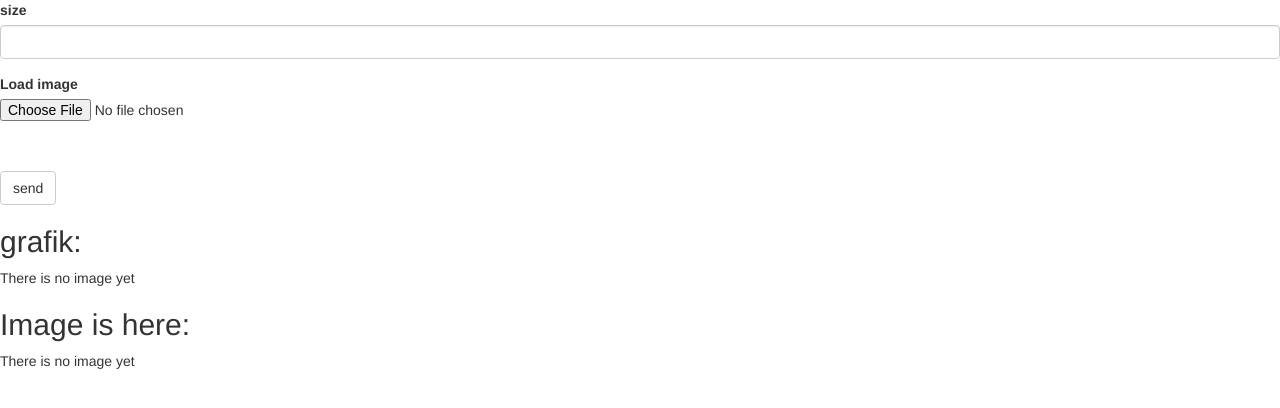
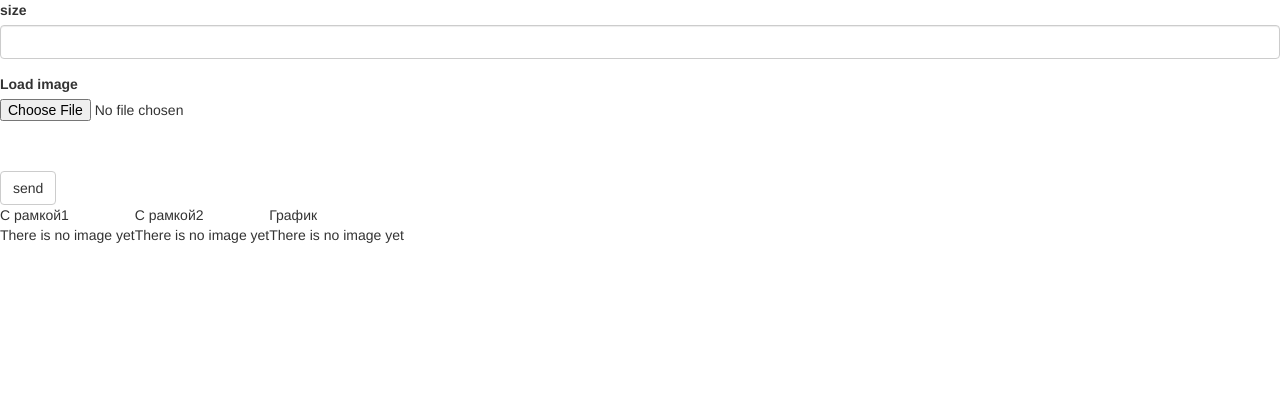
Before and after one commit to 47kaktus47/Lr3_iz, a Flask app: page /net in a window 1280 px wide. Shown: the top 408 px of the page. Run offline with Flask 2, Linux system fonts and the light colour scheme; some libraries are stand-ins or nearby versions.

Commit message:
Update net.html

```diff
--- a/flaskapp/templates/net.html
+++ b/flaskapp/templates/net.html
@@ -5,23 +5,41 @@
 <!-- блок body -->
 {% block content %}
 {{ wtf.quick_form(form, method='post',enctype="multipart/form-data", action="net") }}
-<!-- один из стандартных тэгов html - заголовок второго уровня -->
-<h2>grafik: </h2>
-<!-- проверяем есть ли данные классификации -->
+
+<table>
+    <tr>
+      <td>С рамкой1</td>
+      <td>С рамкой2</td>
+      <td>График</td>
+    </tr>
+    <tr>
+    <td>
+        {% if filename %}
+        <p>{{filename}}
+        <p><img src={{image2_name}}/>
+        {% else %}
+        <p> There is no image yet </p>
+        {% endif %}
+    </td>
+      <td>
+        {% if image_name %}
+        <p>{{image_name}}
+        <p><img src={{image1_name}}/>
+        {% else %}
+        <p> There is no image yet </p>
+        {% endif %}
+    </td>
+
+    <td>
         {% if gr_name %}
         <p>{{gr_name}}
         <p><img src={{gr_name}}/>
         {% else %}
         <p> There is no image yet </p>
         {% endif %}
+    </td>
+    </tr>
 
-<h2>Image is here: </h2>
-<!-- отображаем загруженное изображение с закругленными углами -->
-<!-- если оно есть (после submit) -->
-{% if image_name %}
- <p>{{image_name}}
- <p><img src={{image_name}}/>
-{% else %}
- <p> There is no image yet </p>
-{% endif %}
+  </table>
+
 {% endblock %}
```
Lines whose indentation alone changed are shown as unchanged.
